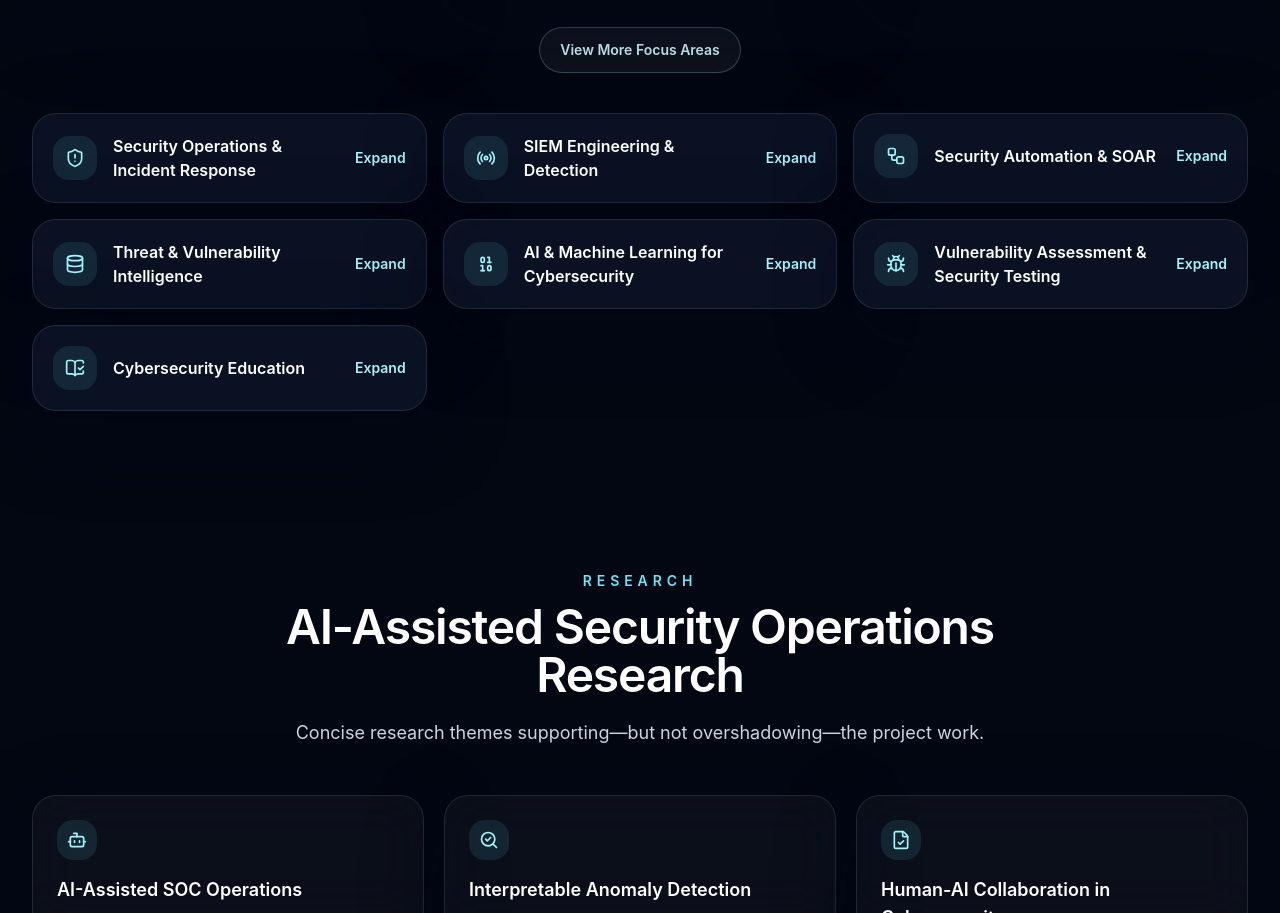
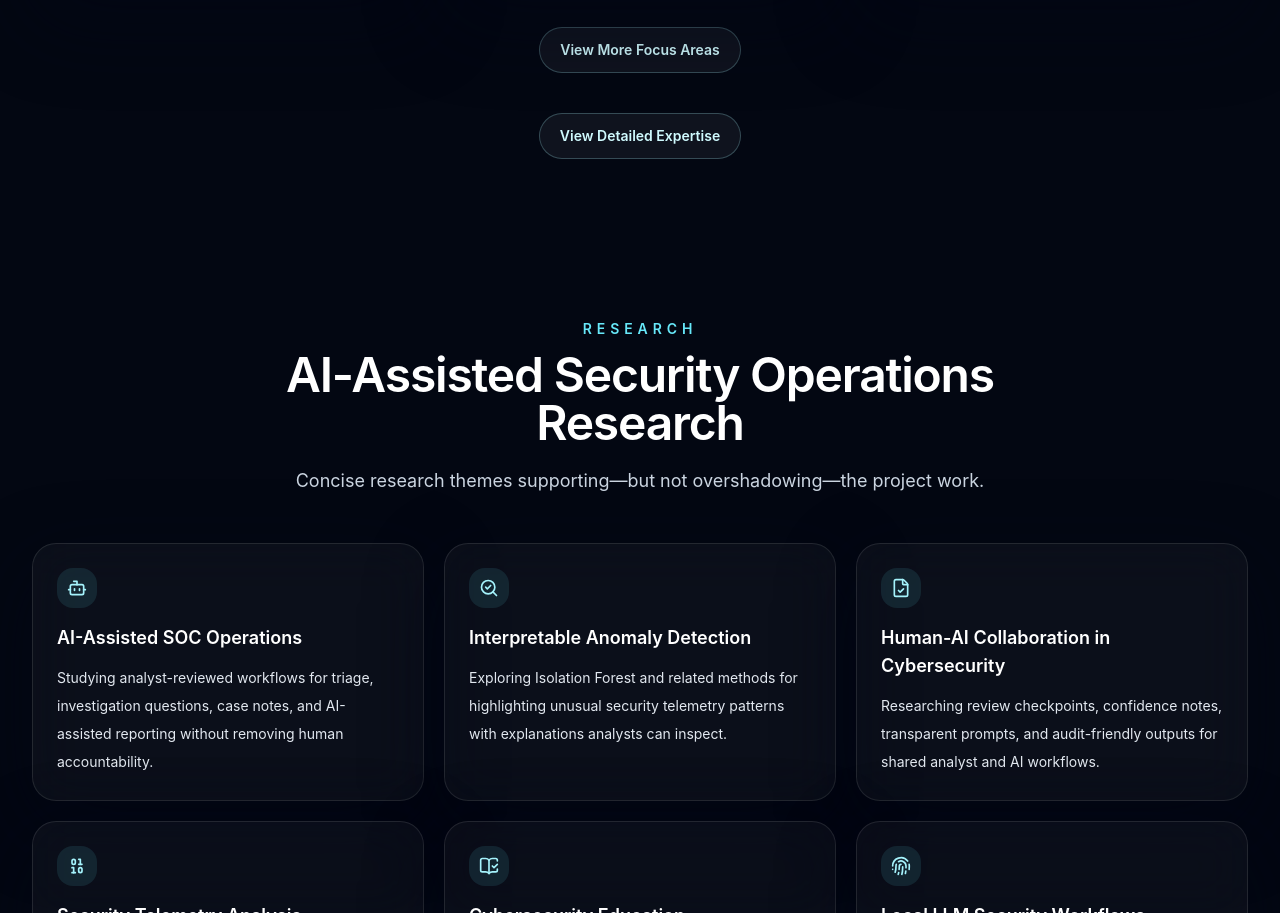
Before and after one commit to maryamoah/portfolio, a React (Vite) app: page / in a window 1280 px wide. Shown: the part 5590-6503 px from the top of the page. Built offline with nearby package versions, Linux system fonts and the light colour scheme.

Commit message:
Refine portfolio hierarchy controls

```diff
--- a/src/components/Navbar.jsx
+++ b/src/components/Navbar.jsx
@@ -37,7 +37,7 @@ export function Navbar() {
 
         <select
           aria-label="Navigate portfolio sections"
-          value={activeId || 'featured-work'}
+          value={activeId || 'about'}
           onChange={handleMobileNav}
           className="max-w-[10rem] rounded-full border border-white/10 bg-slate-950 px-3 py-2 text-xs font-semibold text-slate-100 outline-none ring-cyan-300/30 focus:ring-2 lg:hidden"
         >
--- a/src/data/portfolio.js
+++ b/src/data/portfolio.js
@@ -369,7 +369,7 @@ export const projects = [
   },
 
   {
-    title: 'Automated Vulnerability Intelligence & Security Newsletter',
+    title: 'Automated Vulnerability Intelligence Newsletter',
     category: 'Vulnerability Intelligence & Reporting Automation',
     icon: FileCheck,
     problem: 'Security stakeholders need recurring awareness of relevant CVEs and vulnerability trends without relying on manual feed checks or one-off messages.',
--- a/src/sections/FeaturedWork.jsx
+++ b/src/sections/FeaturedWork.jsx
@@ -10,7 +10,7 @@ const allWorkTitles = [
   'AI-Assisted SOC Triage & Investigation',
   'Wazuh SIEM Engineering & Detection',
   'TheHive + Cortex Incident Response Workflow',
-  'Automated Vulnerability Intelligence & Security Newsletter',
+  'Automated Vulnerability Intelligence Newsletter',
   'AI-Assisted Penetration Testing Environment',
 ];
 
--- a/src/sections/Skills.jsx
+++ b/src/sections/Skills.jsx
@@ -26,6 +26,7 @@ function FocusCard({ focus, index }) {
 
 export function Skills() {
   const [showMoreFocus, setShowMoreFocus] = useState(false);
+  const [showDetailedExpertise, setShowDetailedExpertise] = useState(false);
 
   return (
     <section id="core-expertise" className="mx-auto max-w-7xl px-5 py-16 sm:py-20 lg:px-8">
@@ -65,7 +66,19 @@ export function Skills() {
         </div>
       ) : null}
 
-      <div className="mt-10 grid gap-4 md:grid-cols-2 xl:grid-cols-3">
+      <div className="mt-10 text-center">
+        <button
+          type="button"
+          onClick={() => setShowDetailedExpertise((value) => !value)}
+          className="rounded-full border border-cyan-200/25 bg-white/5 px-5 py-3 text-sm font-semibold text-cyan-100 transition hover:border-cyan-200/50 hover:bg-cyan-300/10"
+          aria-expanded={showDetailedExpertise}
+        >
+          {showDetailedExpertise ? 'Hide Detailed Expertise' : 'View Detailed Expertise'}
+        </button>
+      </div>
+
+      {showDetailedExpertise ? (
+        <div className="mt-6 grid gap-4 md:grid-cols-2 xl:grid-cols-3">
           {skills.map((skill) => {
             const Icon = skill.icon;
             return (
@@ -90,6 +103,7 @@ export function Skills() {
             );
           })}
         </div>
+      ) : null}
     </section>
   );
 }
```
Lines whose indentation alone changed are shown as unchanged.
